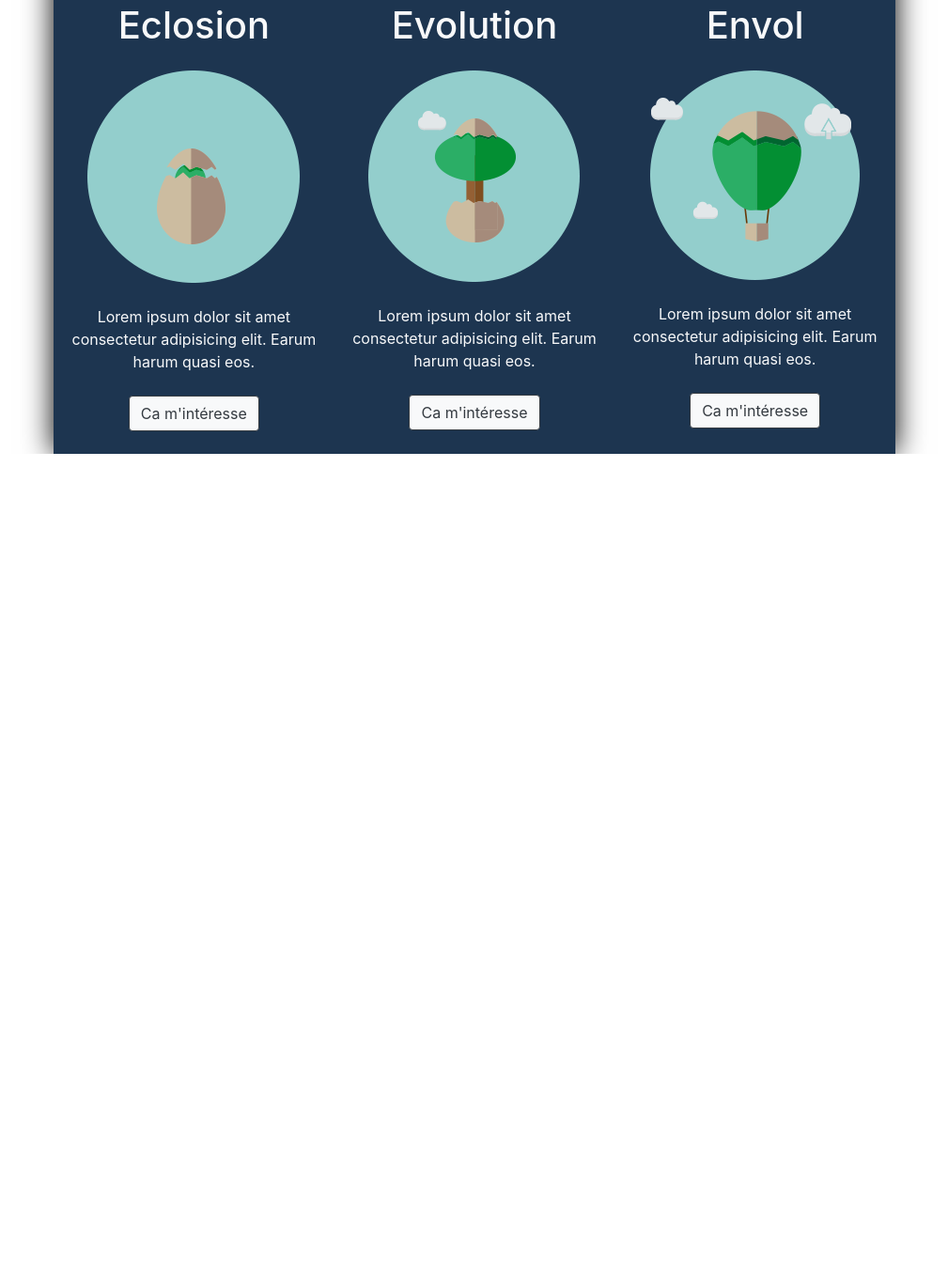
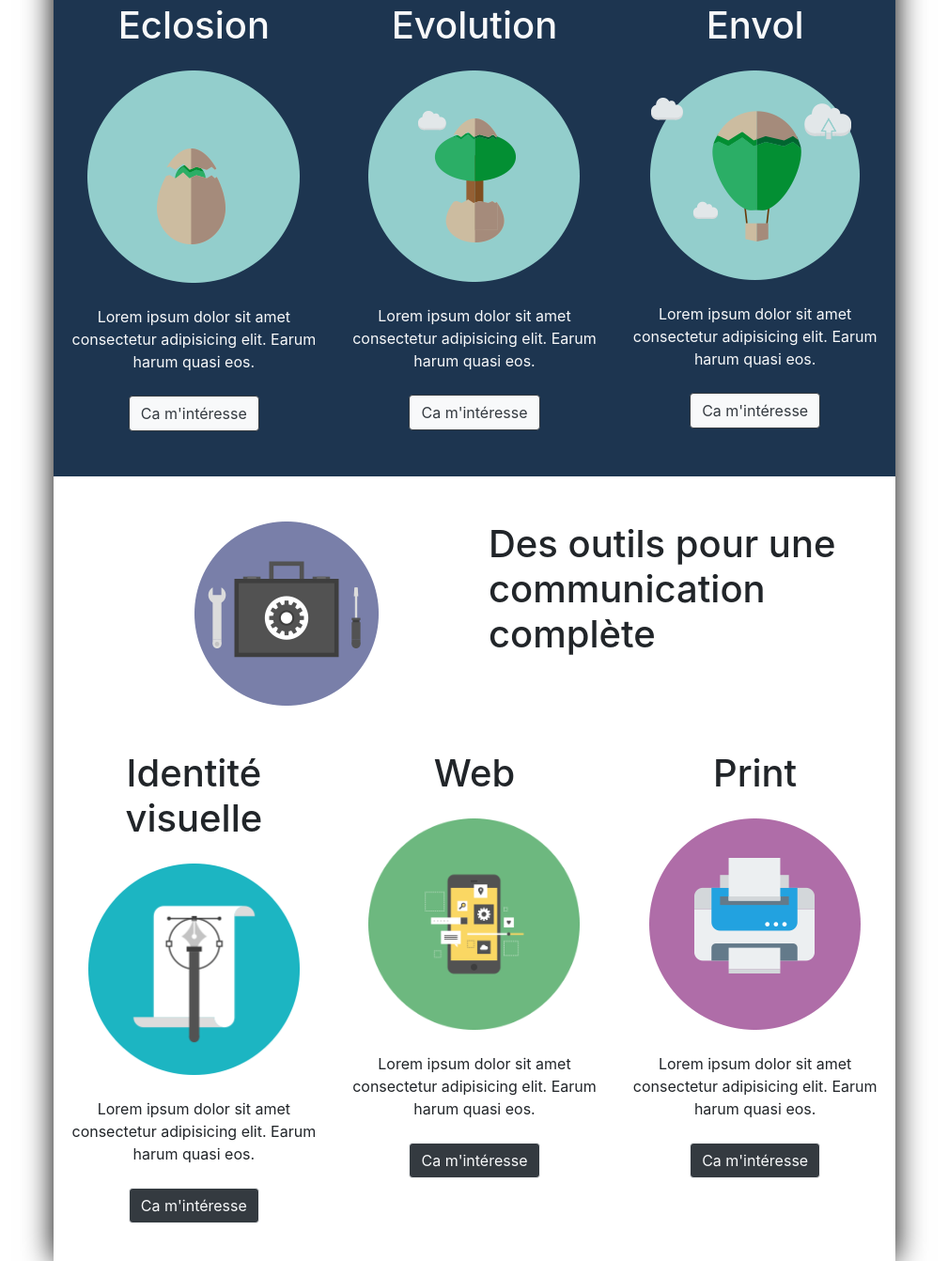
Before and after one commit to Maxlewa/html-bootstrap-youcommunik, a plain HTML site: page index.html in a window 1280 px wide. Shown: the part 1390-2732 px from the top of the page at 94% size, without its empty margins (135-1144 px from the left). Before the commit the page ends 1873 px from the top, so only its background shows below. Drawn offline with nearby package versions, Linux system fonts and the light colour scheme.

Commit message:
sections ok

```diff
--- a/index.html
+++ b/index.html
@@ -76,30 +76,64 @@
                 </div>
             </div>
         </div>
-
         <div class="container pb-4">
             <div class="row">
                 <div class="col-4 d-flex-column text-center">
                     <h1 class="mb-4">Eclosion</h1>
                     <img src="./public/img/icon-eclosion.png" alt="" class="mb-4">
                     <p class="mb-4">Lorem ipsum dolor sit amet consectetur adipisicing elit. Earum harum quasi eos.</p>
-                    <button type="button" class="btn btn-outline-dark bg-light">Ca m'intéresse</button>
+                    <button type="button" class="btn btn-outline-dark bg-light mb-4">Ca m'intéresse</button>
                 </div>
                 <div class="col-4 d-flex-column text-center">
                     <h1 class="mb-4">Evolution</h1>
                     <img src="./public/img/icon-evolution.png" alt="" class="mb-4">
                     <p class="mb-4">Lorem ipsum dolor sit amet consectetur adipisicing elit. Earum harum quasi eos.</p>
-                    <button type="button" class="btn btn-outline-dark bg-light">Ca m'intéresse</button>
+                    <button type="button" class="btn btn-outline-dark bg-light mb-4">Ca m'intéresse</button>
                 </div>
                 <div class="col-4 d-flex-column text-center">
                     <h1 class="mb-4">Envol</h1>
                     <img src="./public/img/icon-envole.png" alt="" class="mb-4">
                     <p class="mb-4">Lorem ipsum dolor sit amet consectetur adipisicing elit. Earum harum quasi eos.</p>
-                    <button type="button" class="btn btn-outline-dark bg-light">Ca m'intéresse</button>
+                    <button type="button" class="btn btn-outline-dark bg-light mb-4">Ca m'intéresse</button>
                 </div>
             </div>
         </div>
+    </section>
 
+    <!--SECTION 3-->
+    <section>
+        <div class="container px-5 pt-5 pb-5">
+            <div class="row">
+                <div class="col-6 pr-5">
+                    <img src="./public/img/outils.png" alt="" class="rounded mx-auto d-block pl-5">
+                </div>
+                <div class="col-6">
+                    <h1>Des outils pour une communication complète</h1>
+                </div>
+            </div>
+        </div>
+        <div class="container pb-4">
+            <div class="row">
+                <div class="col-4 d-flex-column text-center">
+                    <h1 class="mb-4">Identité visuelle</h1>
+                    <img src="./public/img/identite-graphique.png" alt="" class="mb-4" style="height:225px;">
+                    <p class="mb-4">Lorem ipsum dolor sit amet consectetur adipisicing elit. Earum harum quasi eos.</p>
+                    <button type="button" class="btn btn-outline-light text-light bg-dark mb-3">Ca m'intéresse</button>
+                </div>
+                <div class="col-4 d-flex-column text-center">
+                    <h1 class="mb-4">Web</h1>
+                    <img src="./public/img/reseaux-sociaux.png" alt="" class="mb-4" style="height:225px;">
+                    <p class="mb-4">Lorem ipsum dolor sit amet consectetur adipisicing elit. Earum harum quasi eos.</p>
+                    <button type="button" class="btn btn-outline-light text-light bg-dark mb-3">Ca m'intéresse</button>
+                </div>
+                <div class="col-4 d-flex-column text-center">
+                    <h1 class="mb-4">Print</h1>
+                    <img src="./public/img/print.png" alt="" class="mb-4">
+                    <p class="mb-4">Lorem ipsum dolor sit amet consectetur adipisicing elit. Earum harum quasi eos.</p>
+                    <button type="button" class="btn btn-outline-light text-light bg-dark mb-3">Ca m'intéresse</button>
+                </div>
+            </div>
+        </div>
     </section>
 
 
```
